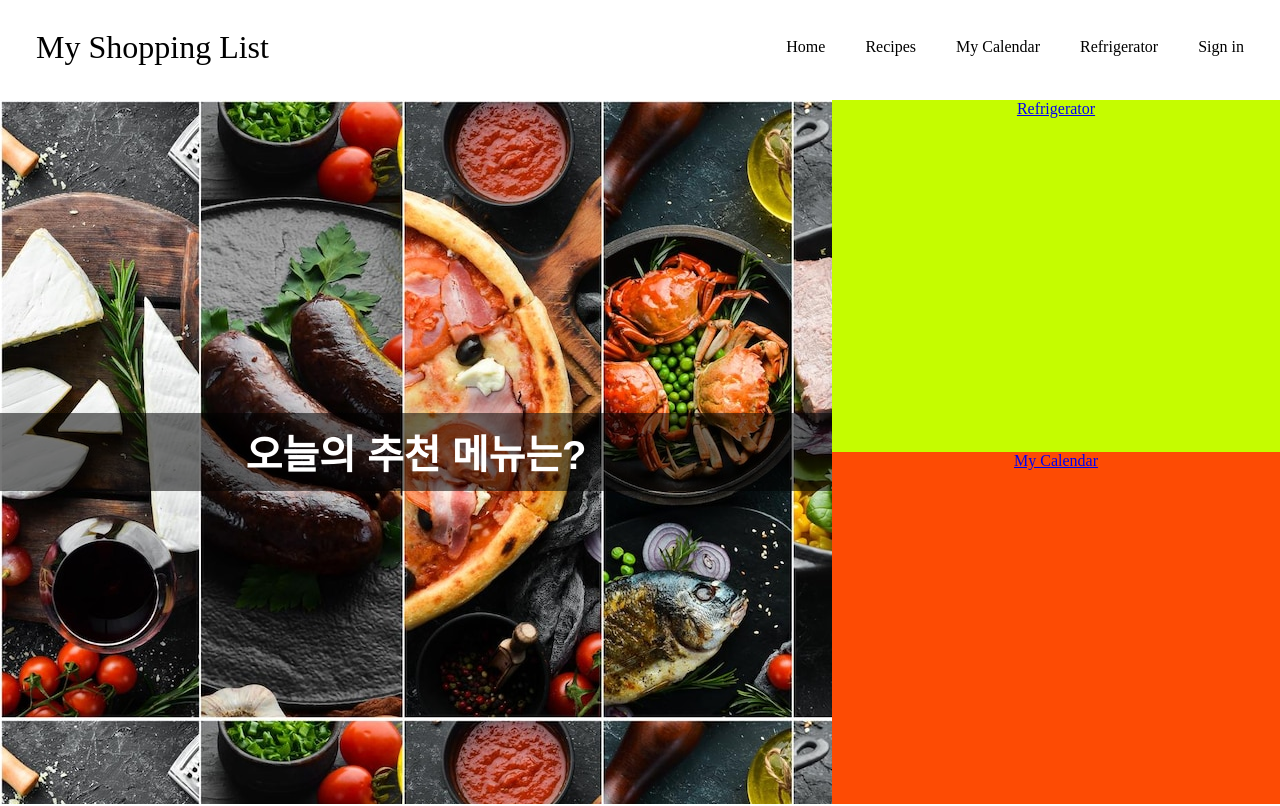
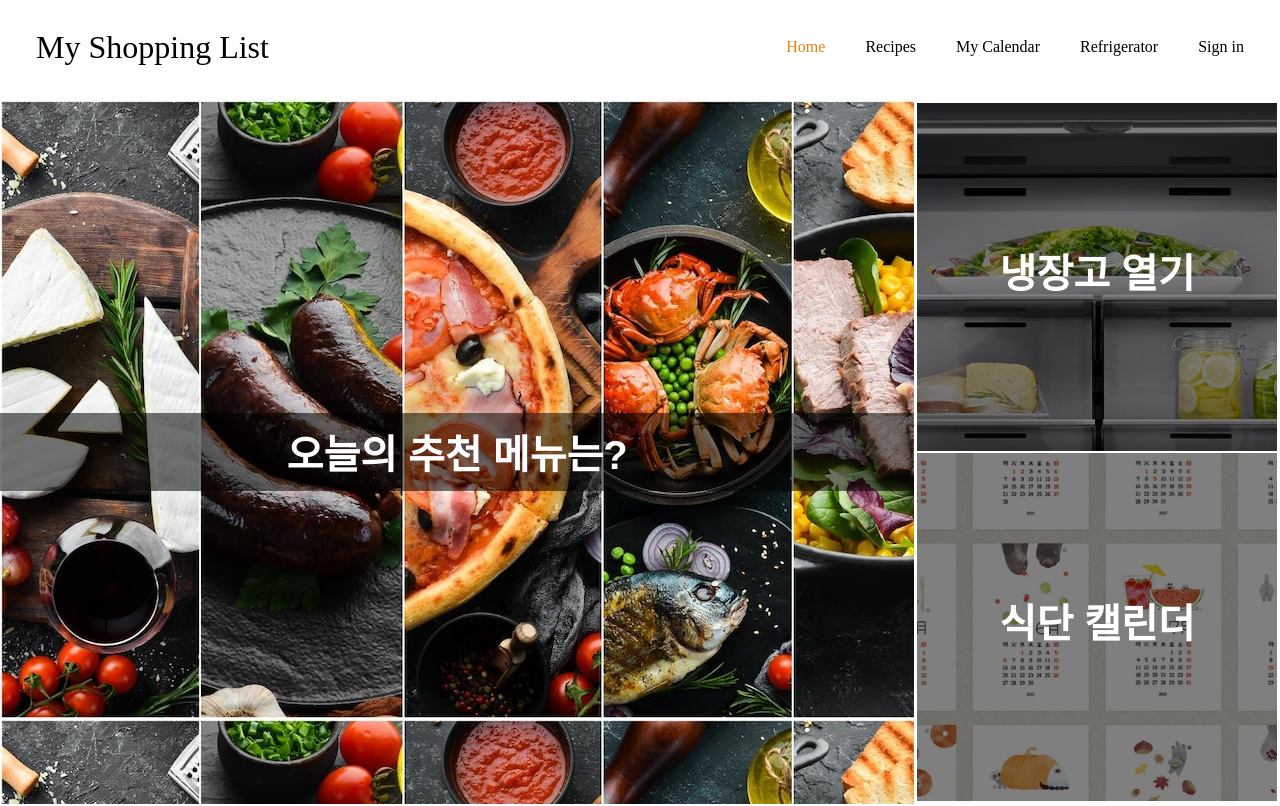
Before and after one commit to maplbop135/myShoppingList, a React (Create React App) app in the folder client/: page / in a window 1280 px wide. Shown: the top 806 px of the page. Built offline with nearby package versions, Linux system fonts and the light colour scheme; no server answers.

Commit message:
homepage image update & add navbar action

```diff
--- a/client/src/App.tsx
+++ b/client/src/App.tsx
@@ -28,8 +28,8 @@ const App:React.FC = () => {
     return (
         <div className="App">
             <GoogleOAuthProvider clientId={clientId?clientId:""}>
-                <Navbar />
                 <BrowserRouter>
+                    <Navbar />
                     <Routes>
                         <Route path='/' element={<Home />} />
                         <Route path='/recipes' element={<RecipesPage currentId={currentId} setCurrentId={setCurrentId} />} />
--- a/client/src/components/Home.tsx
+++ b/client/src/components/Home.tsx
@@ -8,12 +8,16 @@ export default function Home() {
                     </div>
                 </a>
                 <div className="vertical">
-                    <div className="refrigerator">
-                        <a href="/refrigerator">Refrigerator</a>
-                    </div>
-                    <div className="mycalendar">
-                        <a href="/my-calendar">My Calendar</a>
-                    </div>
+                    <a href="/refrigerator" className="refrigerator">
+                        <div className="refrigerator-text">
+                            냉장고 열기
+                        </div>
+                    </a>
+                    <a href="/my-calendar" className="mycalendar">
+                        <div className="mycalendar-text">
+                            식단 캘린더
+                        </div>
+                    </a>
                 </div>
             </div>
             <div className="home-recipes">
--- a/client/src/components/Navbar.tsx
+++ b/client/src/components/Navbar.tsx
@@ -4,6 +4,7 @@ import ProfileImage from '../images/profile.png';
 import HelpImage from '../images/help.png';
 import SettingImage from '../images/setting.png';
 import LogoutImage from '../images/logout.png';
+import { NavLink } from "react-router-dom";
 
 type User = {
     result: {
@@ -25,18 +26,18 @@ export default function Navbar() {
             <a href='/' className="site-title">My Shopping List</a>
             <ul>
                 <li>
-                    <a href="/">Home</a>
+                    <NavLink to="/">Home</NavLink>
                 </li>
                 <li>
-                    <a href="/recipes">Recipes</a>
+                    <NavLink to="/recipes">Recipes</NavLink>
                 </li>
                 <li>
-                    <a href="/my-calendar">My Calendar</a>
+                    <NavLink to="/my-calendar">My Calendar</NavLink>
                 </li>
                 <li>
-                    <a href="/refrigerator">Refrigerator</a>
+                    <NavLink to="/refrigerator">Refrigerator</NavLink>
                 </li>
-                {user.result.name!=""? (<Toolbar>
+                {user.result.name!==""? (<Toolbar>
                             <Avatar className="purple" onClick={toggleMenu} alt={user.result.name} src={user.result.imageUrl}>{user.result.name.charAt(0)}</Avatar>
                             <div className="sub-menu-wrap" id="subMenu">
                                 <div className="sub-menu">
--- a/client/src/styles.css
+++ b/client/src/styles.css
@@ -96,6 +96,10 @@ body {
   padding-bottom: 10px;
 }
 
+.nav a.active {
+  color: rgb(233, 132, 16);
+}
+
 .nav li.active {
   background-color: #555;
 }
@@ -105,7 +109,7 @@ body {
 }
 
 .recommend-box {
-  width: 65%;
+  width: 100%;
   min-height: 88vh;
   background-image: url("images/foods.jpg");
   cursor: pointer;
@@ -128,21 +132,75 @@ body {
 }
 
 .vertical {
-  width: 35%;
+  width: 40%;
+  background-image: url("images/foods.jpg");
 }
 
 .refrigerator {
   position: relative;
+  display: block;
+  border: 3px solid white;
+  border-bottom: 1.5px solid white;
   height: 50%;
-  background-color: rgb(197, 252, 0);
+  background-color: rgb(116, 116, 116);
   min-height: 40vh;
+  background-image: url("images/refrigerator.jpg");
+  background-position: center;
+  text-decoration: none;
+}
+
+.refrigerator::before {
+  content: "";
+  position: absolute;
+  top: 0;
+  right: 0;
+  bottom: 0;
+  left: 0;
+  background-image: linear-gradient(to bottom, rgba(0, 0, 0, 0.5), rgba(0, 0, 0, 0.5));
+}
+
+.refrigerator-text {
+  color: white;
+  font-family: 'Gothic', sans-serif;
+  font-size: 40px;
+  font-weight: bold;
+  text-align: center;
+  position: relative;
+  top: 40%;
 }
 
 .mycalendar {
   position: relative;
+  display: block;
+  border: 3px solid white;
+  border-top: 1.5px solid white;
   height: 50%;
-  background-color: rgb(253, 75, 4);
+  background-color: rgb(252, 132, 85);
   min-height: 40vh;
+  background-image: url("images/calendar.jpg");
+  background-position: center;
+  text-decoration: none;
+}
+
+.mycalendar::before {
+  content: "";
+  position: absolute;
+  top: 0;
+  right: 0;
+  bottom: 0;
+  left: 0;
+  background-image: linear-gradient(to bottom, rgba(0, 0, 0, 0.5), rgba(0, 0, 0, 0.5));
+}
+
+.mycalendar-text {
+  color: white;
+  font-family: 'Gothic', sans-serif;
+  font-size: 40px;
+  font-weight: bold;
+  text-align: center;
+  text-decoration: none;
+  position: relative;
+  top: 40%;
 }
 
 .container {
```
Also changed, not shown: client/src/store.tsx (deleted, +0 -7 lines), client/src/images/calendar.jpg (added), client/src/images/refrigerator.jpg (added).
